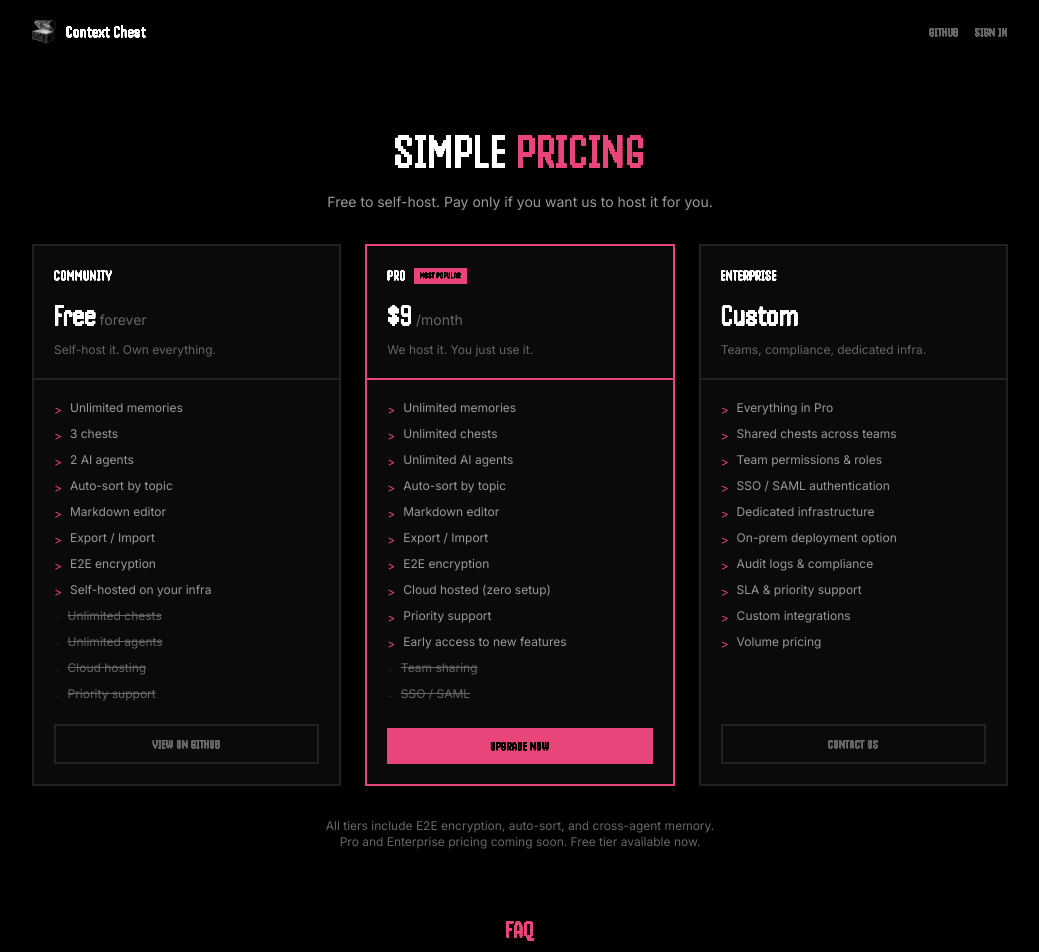
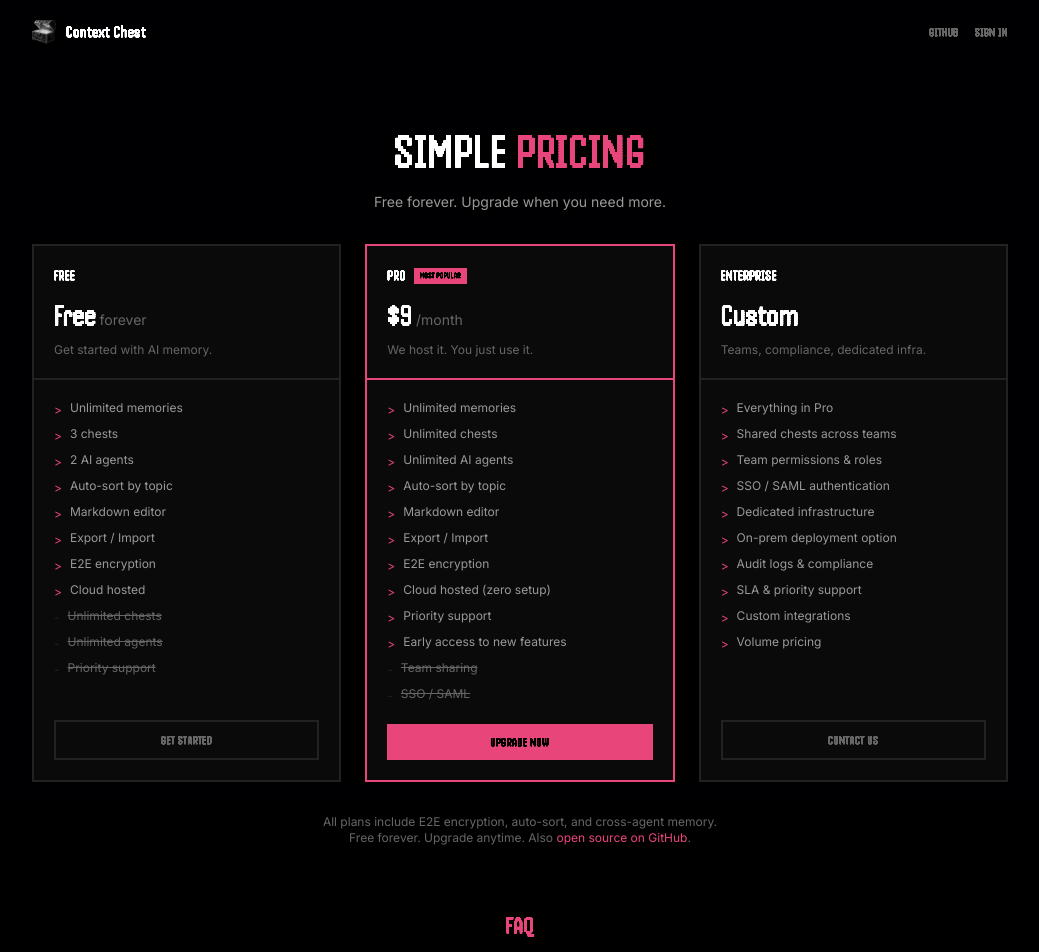
Before and after one commit to fuckupic/context-chest, a React (Vite) app in the folder packages/pwa/: page /pricing in a window 1280 px wide. Shown: the top 952 px of the page, without its empty margins (120-1159 px from the left). Built offline with nearby package versions, Linux system fonts and the light colour scheme; no server answers.

Commit message:
fix: pricing page copy — Free hosted tier, not self-hosted only

```diff
--- a/packages/pwa/src/pages/Pricing.tsx
+++ b/packages/pwa/src/pages/Pricing.tsx
@@ -4,12 +4,12 @@ import { useAuth } from '../auth/context';
 
 const TIERS = [
   {
-    name: 'COMMUNITY',
+    name: 'FREE',
     price: 'Free',
     period: 'forever',
-    description: 'Self-host it. Own everything.',
-    cta: 'VIEW ON GITHUB',
-    ctaLink: 'https://github.com/fuckupic/context-chest',
+    description: 'Get started with AI memory.',
+    cta: 'GET STARTED',
+    ctaLink: null,
     highlight: false,
     features: [
       { text: 'Unlimited memories', included: true },
@@ -19,10 +19,9 @@ const TIERS = [
       { text: 'Markdown editor', included: true },
       { text: 'Export / Import', included: true },
       { text: 'E2E encryption', included: true },
-      { text: 'Self-hosted on your infra', included: true },
+      { text: 'Cloud hosted', included: true },
       { text: 'Unlimited chests', included: false },
       { text: 'Unlimited agents', included: false },
-      { text: 'Cloud hosting', included: false },
       { text: 'Priority support', included: false },
     ],
   },
@@ -133,7 +132,7 @@ export function Pricing() {
           SIMPLE <span className="text-cc-pink">PRICING</span>
         </h1>
         <p className="text-cc-sub text-sm max-w-lg mx-auto">
-          Free to self-host. Pay only if you want us to host it for you.
+          Free forever. Upgrade when you need more.
         </p>
       </section>
 
@@ -195,13 +194,13 @@ export function Pricing() {
                   >
                     {tier.cta}
                   </a>
-                ) : tier.name === 'PRO' && plan === 'pro' ? (
+                ) : (tier.name === 'PRO' && plan === 'pro') || (tier.name === 'FREE' && isAuthenticated && plan !== 'pro') ? (
                   <button disabled className="w-full py-2.5 font-pixel text-xs tracking-wider bg-cc-pink/30 text-cc-black cursor-not-allowed">
                     CURRENT PLAN
                   </button>
                 ) : (
                   <button
-                    onClick={tier.name === 'PRO' ? () => handleUpgrade() : () => navigate('/login')}
+                    onClick={tier.name === 'PRO' ? () => handleUpgrade() : () => navigate(isAuthenticated ? '/memories' : '/login')}
                     className={`w-full py-2.5 font-pixel text-xs tracking-wider transition-colors ${
                       tier.highlight
                         ? 'bg-cc-pink text-cc-black hover:bg-cc-pink-dim'
@@ -217,9 +216,10 @@ export function Pricing() {
         </div>
 
         <p className="text-center text-xs text-cc-muted mt-8">
-          All tiers include E2E encryption, auto-sort, and cross-agent memory.
+          All plans include E2E encryption, auto-sort, and cross-agent memory.
           <br />
-          Pro and Enterprise pricing coming soon. Free tier available now.
+          Free forever. Upgrade anytime. Also{' '}
+          <a href="https://github.com/fuckupic/context-chest" target="_blank" rel="noopener noreferrer" className="text-cc-pink hover:underline">open source on GitHub</a>.
         </p>
       </section>
 
@@ -232,7 +232,7 @@ export function Pricing() {
           {[
             {
               q: 'Is the free tier actually free forever?',
-              a: 'Yes. The Community tier is open source (MIT). Self-host it on your own infrastructure with no limits on memories. The 3-chest and 2-agent limits apply only to our hosted cloud version.',
+              a: 'Yes. Free includes 3 chests, 2 agents, and unlimited memories — forever. Want to self-host instead? The entire project is open source (MIT) on GitHub.',
             },
             {
               q: 'What happens to my data if I stop paying?',
```
